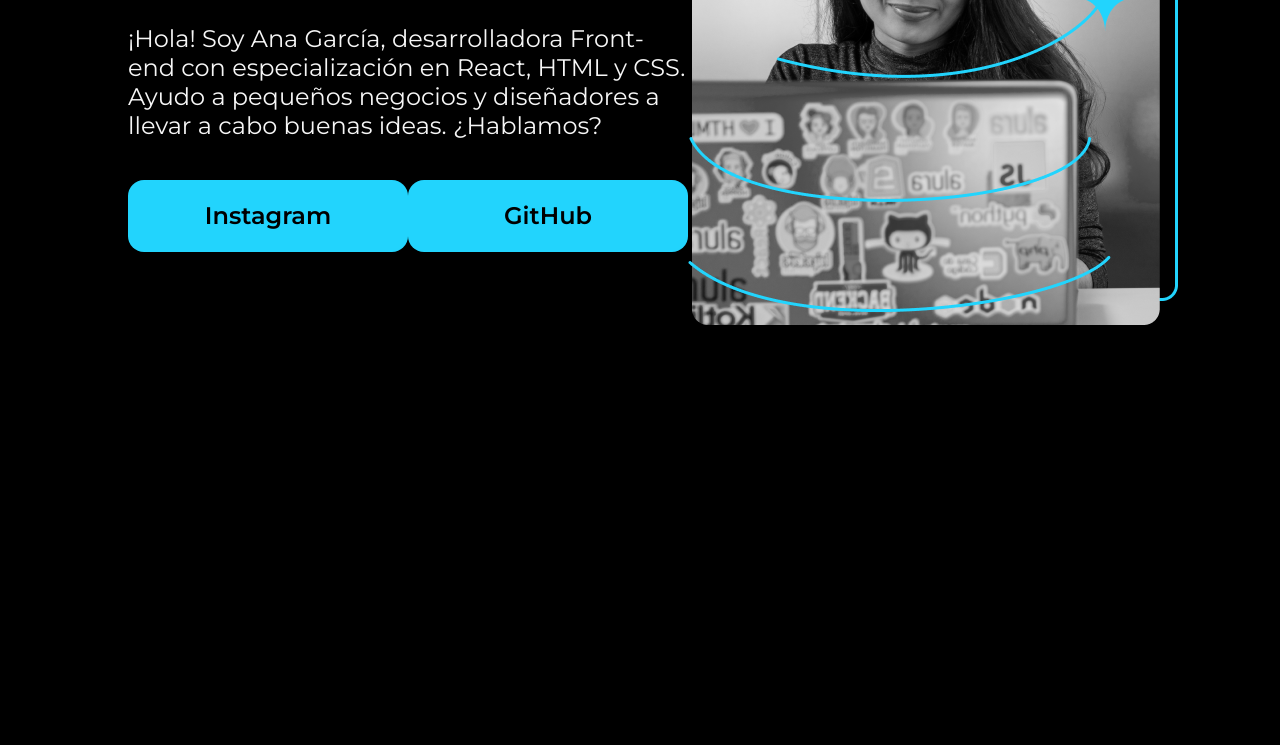
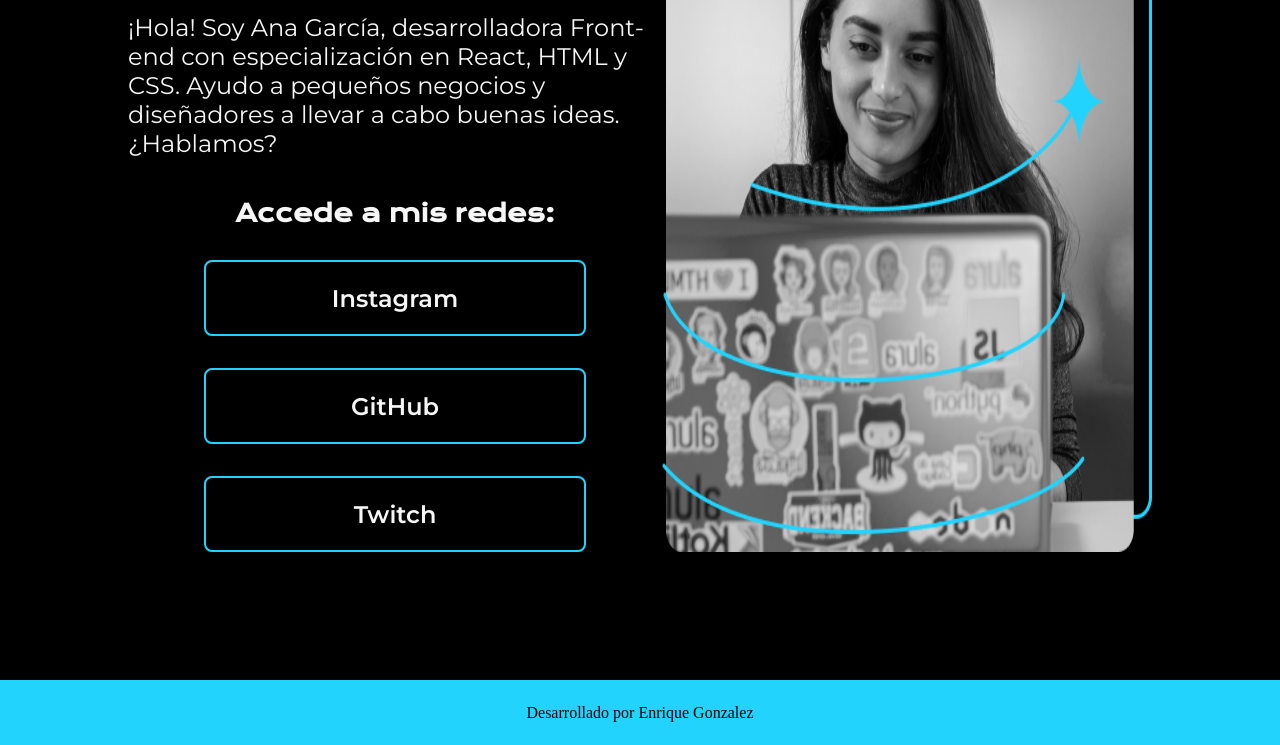
Before and after one commit to DevEnriquegd/portafolio, a plain HTML site: page index.html in a window 1280 px wide. Shown: the part 353-1098 px from the top of the page. Before the commit the page ends 800 px from the top, so only its background shows below. Drawn offline with nearby package versions, Linux system fonts and the light colour scheme.

Commit message:
fix: buttons visualization

```diff
--- a/css/style.css
+++ b/css/style.css
@@ -45,18 +45,33 @@
 
 .presentacion__enlaces {
     display: flex;
-    justify-content: space-between;
+    flex-direction: column;
+    align-items: center;
+    gap: 32px;
+}
+
+.presentacion__enlaces__subtitulo {
+    font-family: "Krona One", sans-serif;
+    font-size: 24px;
 }
 
 .presentacion__enlaces__link {
-    width: 280px;
-    background-color: #22D4FD;
+    width: 378px;
     text-align: center;
     padding: 21.5px 0px;
-    border-radius: 16px;
+    border-radius: 8px;
     font-family: "Montserrat", sans-serif;
     font-weight: 600;
     font-size: 24px;
     text-decoration: none;
+    color: #f6f6f6;
+    border: 2px solid #22D4FD;
+}
+
+.presentacion__footer {
+    display: flex;
+    justify-content: center;
+    background-color: #22D4FD;
+    padding: 23.64px 0;
     color: #000;
 }
--- a/index.html
+++ b/index.html
@@ -7,7 +7,12 @@
     <link rel="stylesheet" href="./css/style.css" />
   </head>
   <body>
-    <header></header>
+    <header>
+      <menu>
+        <a href="">Home</a>
+        <a href="">Sobre mi</a>
+      </menu>
+    </header>
 
     <main class="presentacion">
       <section class="presentacion__contenido">
@@ -21,6 +26,7 @@
           cabo buenas ideas. ¿Hablamos?
         </p>
         <div class="presentacion__enlaces">
+          <h2 class="presentacion__enlaces__subtitulo">Accede a mis redes:</h2>
           <a
             class="presentacion__enlaces__link"
             href="https://www.instagram.com/gredhy.gg"
@@ -33,6 +39,12 @@
             target="_blank"
             >GitHub</a
           >
+          <a
+            class="presentacion__enlaces__link"
+            href="https://www.twitch.tv/gredhy"
+            target="_blank"
+            >Twitch</a
+          >
         </div>
       </section>
       <img
@@ -41,6 +53,8 @@
       />
     </main>
 
-    <footer></footer>
+    <footer class="presentacion__footer">
+      Desarrollado por Enrique Gonzalez
+    </footer>
   </body>
 </html>
```
